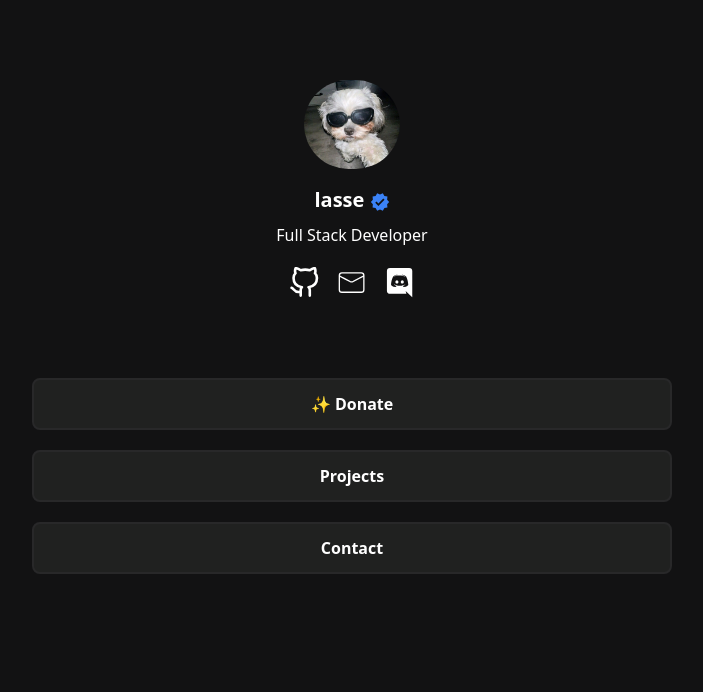
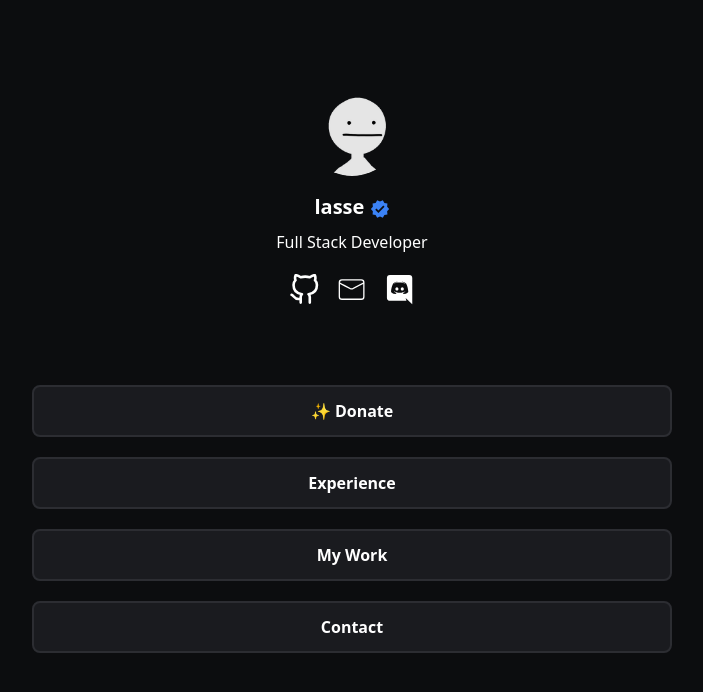
Before and after one commit to lassejlv/lasse, a React (Vite) app: page / in a window 1280 px wide. Shown: the top 692 px of the page, without its empty margins (288-991 px from the left). Built offline with nearby package versions, Linux system fonts and the light colour scheme.

Commit message:
New color theme

```diff
--- a/src/config.js
+++ b/src/config.js
@@ -7,20 +7,20 @@ export const config = {
       id: 1,
       name: "github",
       href: "https://github.com/lassejlv",
-      icon: "github"
+      icon: "github",
     },
 
     {
       id: 2,
       name: "mail",
       href: "mailto:lasse@hypll.org",
-      icon: "mail"
+      icon: "mail",
     },
     {
       id: 3,
       name: "discord",
       href: "https://discord.com/users/508700048452878347",
-    }
+    },
   ],
 
   buttons: [
@@ -29,22 +29,29 @@ export const config = {
       name: "✨ Donate",
       href: "https://ko-fi.com/lassejlv",
       icon: null,
-      shake: true
+      shake: true,
     },
     {
-        id: 2,
-        name: "Projects",
-        href: "/projects",
-        icon: null,
-        shake: false
+      id: 2,
+      name: "Experience",
+      href: "/?showExperience=true",
+      icon: null,
+      shake: false,
+    },
+    {
+      id: 2,
+      name: "My Work",
+      href: "/projects",
+      icon: null,
+      shake: false,
     },
     {
       id: 3,
       name: "Contact",
       href: "/contact",
       icon: null,
-      shake: false
-    }
+      shake: false,
+    },
   ],
 
   projects: [
@@ -57,7 +64,8 @@ export const config = {
     },
     {
       name: "Robly Bot",
-      description: "A global discord economy bot, with a lot of cool features for your server.",
+      description:
+        "A global discord economy bot, with a lot of cool features for your server.",
       link: "https://roblybot.xyz",
       image: "https://cdn.roblybot.xyz/files/NewRoblyWithoutBg.png",
     },
@@ -71,15 +79,16 @@ export const config = {
     },
     {
       name: "tailframe.css",
-      description: "Tailframe is a mordern css libary that comes with beautiful components out of the box.",
+      description:
+        "Tailframe is a mordern css libary that comes with beautiful components out of the box.",
       image: "https://tailframecss.lassejlv.dk/logo.avif",
-      link: "https://tailframecss.lassejlv.dk"
+      link: "https://tailframecss.lassejlv.dk",
     },
     {
       name: "Servemon",
       description: "🚀⚡ Blazing fast & lightweight web cli server for Node.js",
       image: "https://i.ibb.co/x36ysZ2/image.png",
-      link: "https://github.com/lassejlv/servemon"
-    }
-  ]
+      link: "https://github.com/lassejlv/servemon",
+    },
+  ],
 };
--- a/src/pages/Projects.jsx
+++ b/src/pages/Projects.jsx
@@ -20,9 +20,9 @@ export default function Projects() {
         </p>
         <div className="flex flex-col items-center justify-center mt-4">
           <div className="grid grid-cols-1 md:grid-cols-3 gap-4">
-            {config.projects.map((project) => (
+            {config.projects.map((project, index) => (
               <div
-                key={project.name}
+                key={index}
                 className="bg-darkLight border-2 border-darkBorder rounded-[8px] p-4"
               >
                 <img
--- a/tailwind.config.js
+++ b/tailwind.config.js
@@ -7,9 +7,9 @@ export default {
   theme: {
     extend: {
       colors: {
-        dark: "#121213",
-        darkLight: "#202120",
-        darkBorder: "#282829"
+        dark: "#0c0d0f",
+        darkLight: "#1a1b1f",
+        darkBorder: "#2c2d32",
       }
     },
   },
```
Also changed, not shown: public/lasse.png.
